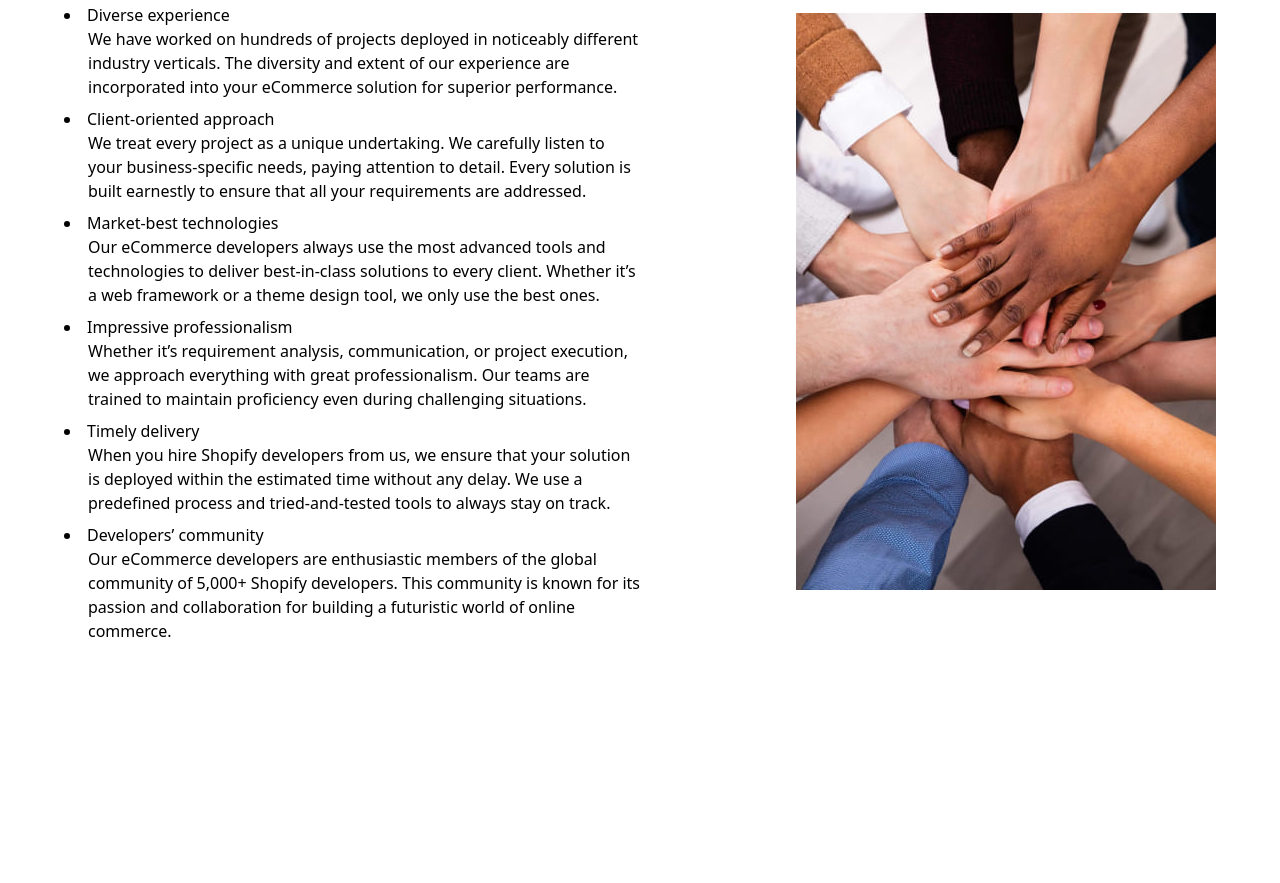
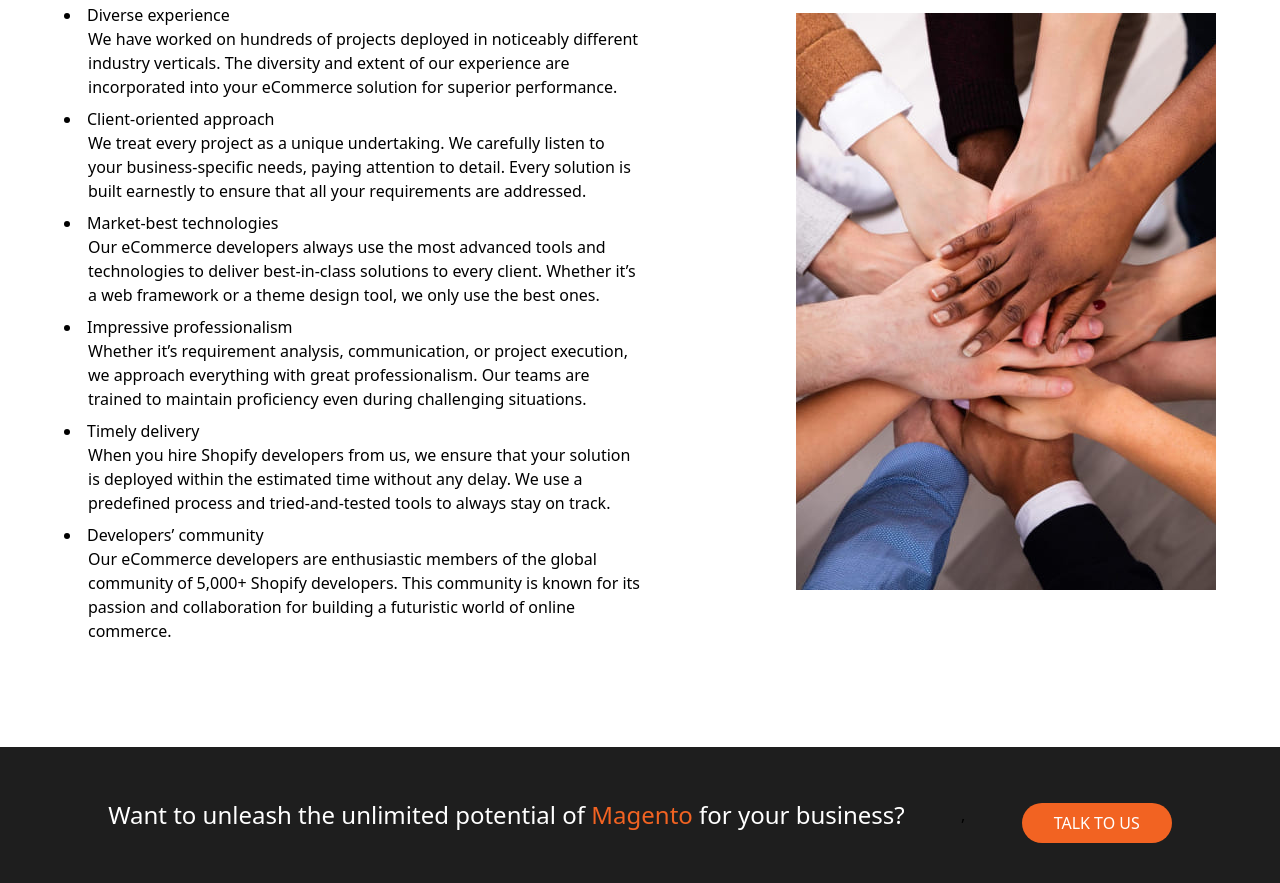
Before and after one commit to yunusemretoptanci/aqel-landing, a plain HTML site: page index.html in a window 1280 px wide. Shown: the part 5624-6507 px from the top of the page. Before the commit the page ends 6275 px from the top, so only its background shows below. Drawn offline with nearby package versions, Linux system fonts and the light colour scheme; files whose address does not match are found by name.

Commit message:
unleash the unlimited potential of Magento Section

```diff
--- a/index.html
+++ b/index.html
@@ -244,6 +244,13 @@
      </div>
     </section>
 
+    <!-- unleash the unlimited potential of Magento Section -->
+    <section class="bg-[#1E1E1E] px-2 s md:px-20 py-10 mt-24 flex-col md:flex-row flex items-center justify-around">
+        <p class="text-center text-white text-2xl font-normal" >Want to unleash the unlimited potential of <span class="text-[#F26322]">Magento</span> for your business?</p>
+,       <button class="bg-[#F26322] text-white px-8 py-2 rounded-full mt-4  ">TALK TO US</button>
+    </section>
+
+
     <script>
         var navbarData =[
             {
```
